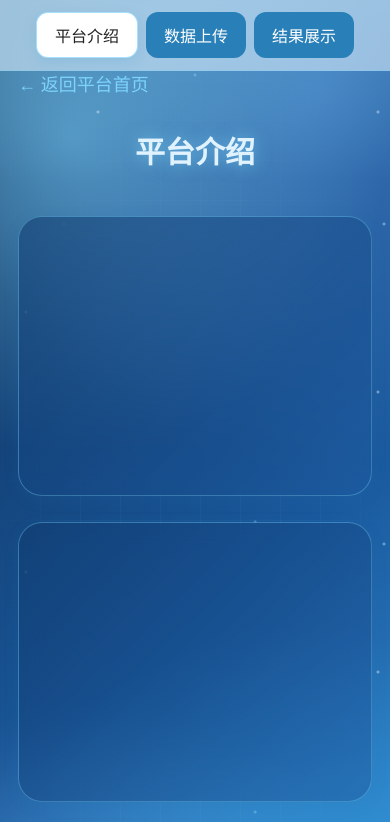
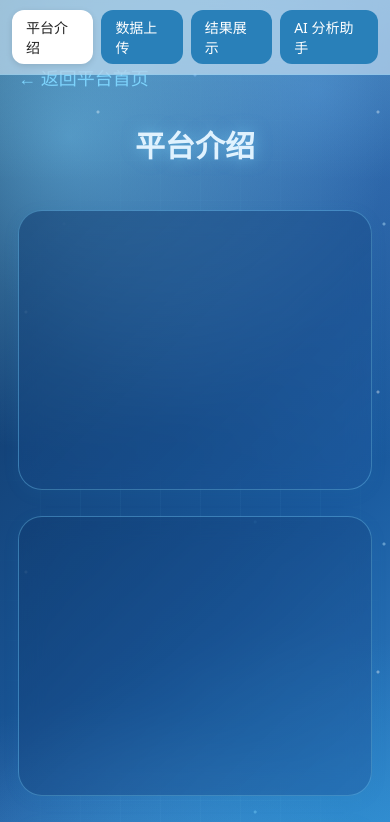
Before and after one commit to gaojiacun121/123123, a plain HTML site: page intro.html in a window 390 px wide. Shown: the top 822 px of the page. Drawn offline with Linux system fonts and the light colour scheme.

Commit message:
美化后

```diff
--- a/intro.html
+++ b/intro.html
@@ -20,7 +20,7 @@
       position: relative;
       min-height: 100vh;
       width: 100%;
-      padding-top:70px;
+      padding-top:64px;
       padding-bottom:60px;
       overflow: auto;
       background:
@@ -270,7 +270,7 @@
     }
     .tag-top-left{top:90px;left:2%;}
     .tag-bottom-right{bottom:40px;right:2%;}
-    /* ===== 导航栏：和analysis保持完全一致 ===== */
+    /* ===== 导航栏：和analysis完全一致尺寸 ===== */
     .nav-bar{
       position:fixed;
       top:0;
@@ -280,37 +280,26 @@
       background:rgba(226, 242, 255, 0.55);
       backdrop-filter: blur(10px);
       -webkit-backdrop-filter: blur(10px);
-      padding:16px 20px;
+      padding:12px 20px;
       display:flex;
       justify-content:center;
       gap:20px;
       border-bottom:1px solid rgba(125, 211, 252, 0.25);
     }
     .nav-btn{
-      padding:14px 34px;
+      display:inline-flex;
+      align-items:center;
+      text-decoration:none;
+      padding:10px 28px;
       border:none;
       border-radius:12px;
-      font-size:19px;
+      font-size:17px;
       cursor:pointer;
+      background:#2980b9;
+      color:#ffffff;
       transition:0.24s ease;
     }
-    /* 【平台介绍】现在使用原来data‑upload的样式：白底黑字+蓝色描边 */
-    .nav-btn.btn-page-current{
-      background:#ffffff !important;
-      color:#222222 !important;
-      border:1px solid rgba(56, 189, 248, 0.45) !important;
-      box-shadow:0 4px 14px rgba(41, 128, 185, 0.15) !important;
-    }
-    .nav-btn.btn-page-current:hover{
-      background:#f7fbff !important;
-      color:#165DFF !important;
-    }
-    /* 普通按钮（现在【数据上传】变回原版深蓝色） */
-    .nav-btn.normal-blue{
-      background:#2980b9;
-      color:#ffffff;
-    }
-    .nav-btn.normal-blue:hover:not(.active){
+    .nav-btn:hover:not(.active){
       background:#1f6d99;
     }
     .nav-btn.active{
@@ -374,18 +363,16 @@
       h2{font-size:34px;}
       .intro-card{padding:42px 36px;font-size:19px;min-height:280px;}
       .intro-grid{gap:32px;}
-      .nav-bar{padding:14px 20px;gap:16px;}
-      .nav-btn{padding:12px 28px;font-size:18px;}
     }
     @media(max-width:768px){
-      .page-wrap{padding-top:70px; padding-bottom:40px;}
+      .page-wrap{padding-top:64px; padding-bottom:40px;}
       .nav-bar{
         gap:8px;
-        padding:12px 12px;
+        padding:10px 12px;
       }
       .nav-btn{
-        padding:10px 18px;
-        font-size:16px;
+        padding:7px 14px;
+        font-size:14px;
       }
       .pulse-particles{display:none;}
       .scan-flow-light{display:none;}
@@ -430,11 +417,12 @@
   </div>
   <div class="corner-tag tag-top-left">PLATFORM‑INFO</div>
   <div class="corner-tag tag-bottom-right">ANALYSIS‑PIPELINE</div>
-  <!-- 按钮顺序【位置完全不变】：平台介绍（现在白底蓝边）｜数据上传（变回深蓝）｜结果展示（深蓝） -->
+  <!-- 导航：平台介绍｜数据上传｜结果展示｜AI 分析助手 -->
   <div class="nav-bar">
-    <button class="nav-btn btn-page-current" data-target="intro" onclick="location.href='intro.html'">平台介绍</button>
-    <button class="nav-btn normal-blue" data-target="analysis" onclick="location.href='analysis.html'">数据上传</button>
-    <button class="nav-btn normal-blue" data-target="result" onclick="location.href='result.html'">结果展示</button>
+    <a class="nav-btn active" data-target="intro" href="intro.html">平台介绍</a>
+    <a class="nav-btn" data-target="analysis" href="analysis.html">数据上传</a>
+    <a class="nav-btn" data-target="result" href="result.html">结果展示</a>
+    <a class="nav-btn" data-target="askai" href="ai.html">AI 分析助手</a>
   </div>
   <div class="container">
     <div class="back-box">
@@ -461,6 +449,7 @@
     if(t==="intro" && path.includes("intro.html")) b.classList.add("active");
     if(t==="analysis" && path.includes("analysis.html")) b.classList.add("active");
     if(t==="result" && path.includes("result.html")) b.classList.add("active");
+    if(t==="askai" && (path.includes("ask-ai.html") || path.includes("ai.html"))) b.classList.add("active");
   })
 })()
 </script>
```
Also changed, not shown: analysis.html (+14 -19 lines).
